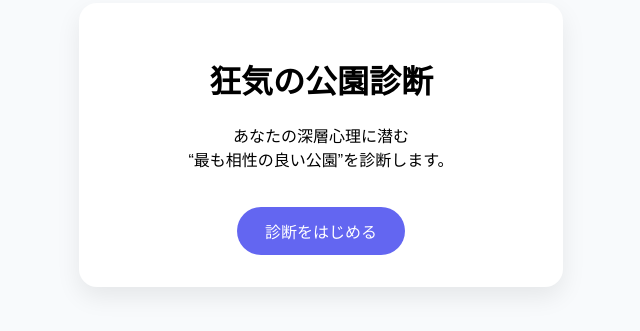
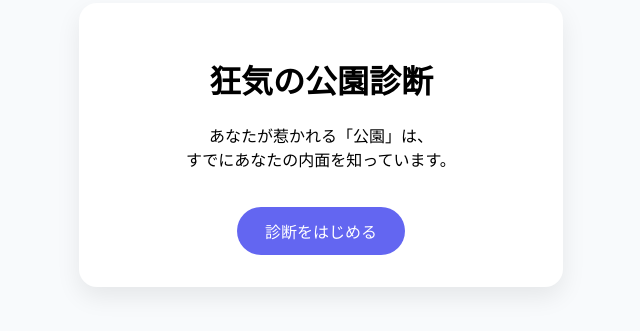
Before and after one commit to tarryhappor/crazy-park-diagnosis, a plain HTML site: page index.html in a window 1280 px wide. Shown: the part 263-594 px from the top of the page, without its empty margins (319-959 px from the left). Drawn offline with Linux system fonts and the light colour scheme.

Commit message:
Update index.html

```diff
--- a/index.html
+++ b/index.html
@@ -3,16 +3,16 @@
 <head>
   <meta charset="UTF-8">
   <title>狂気の公園診断</title>
+  <meta name="viewport" content="width=device-width, initial-scale=1.0">
   <link rel="stylesheet" href="css/style.css">
 </head>
 <body>
 
 <div class="card">
   <h1>狂気の公園診断</h1>
-
-  <p class="lead">
-    あなたの深層心理に潜む<br>
-    “最も相性の良い公園”を診断します。
+  <p>
+    あなたが惹かれる「公園」は、<br>
+    すでにあなたの内面を知っています。
   </p>
 
   <button onclick="location.href='question.html'">
```
